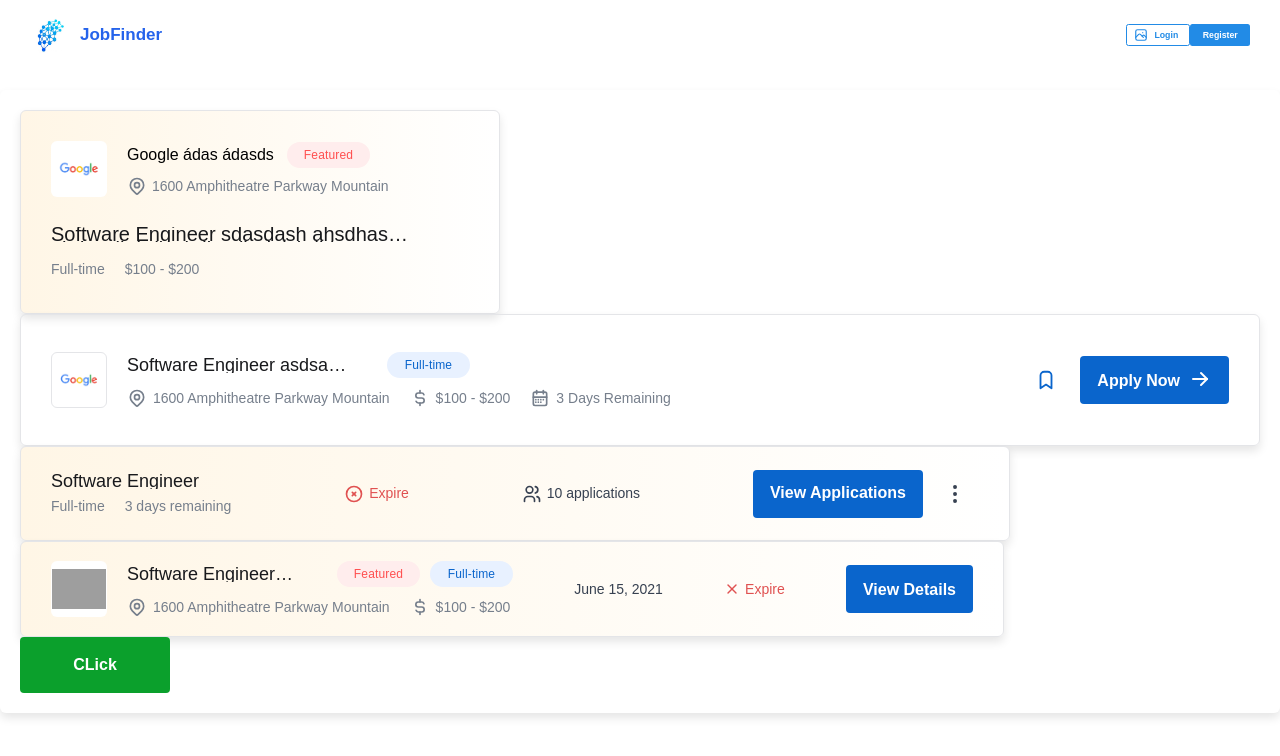
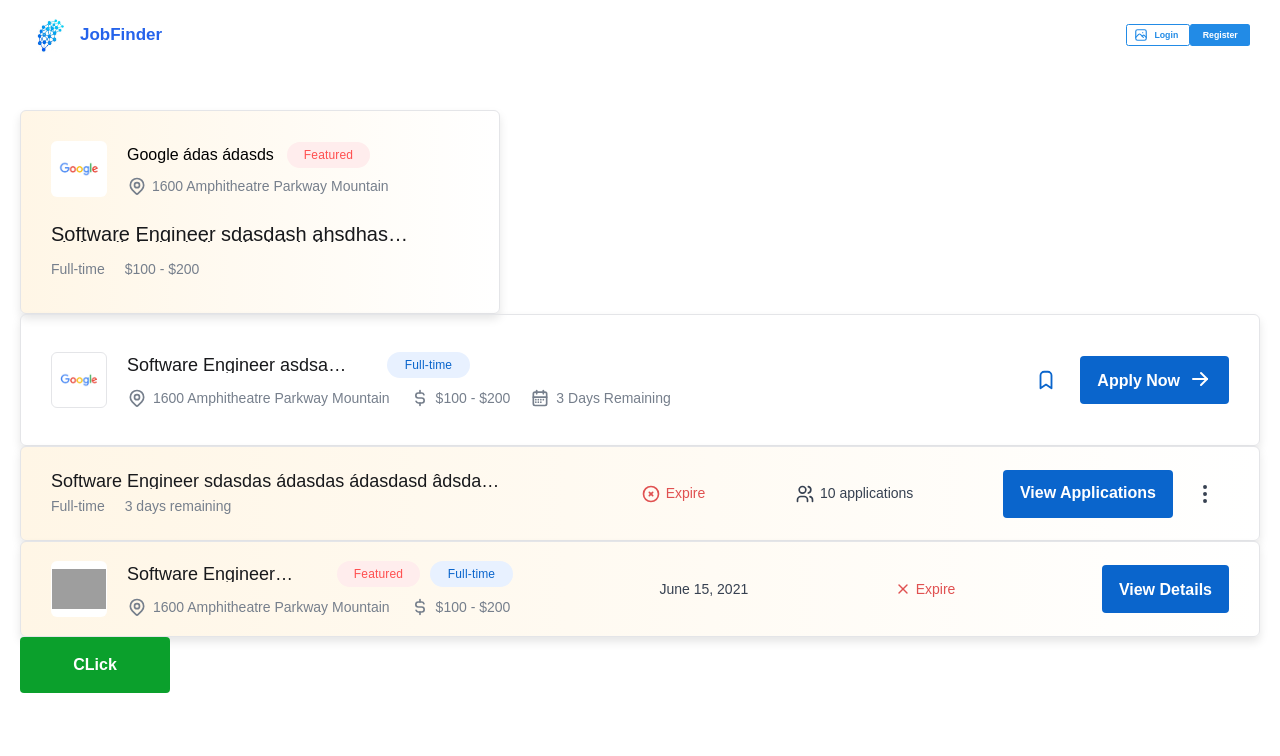
Before and after one commit to SWPGr/fe-jobfinder, a React (Create React App) app: page / in a window 1280 px wide. Shown: the top 756 px of the page. Built offline with nearby package versions, Linux system fonts and the light colour scheme; grey boxes are pictures that could not be loaded.

Commit message:
update css job item

```diff
--- a/src/components/JobItemApplied/JobItemApplied.module.scss
+++ b/src/components/JobItemApplied/JobItemApplied.module.scss
@@ -1,6 +1,5 @@
 .wrapper {
     width: 100%;
-    max-width: 98.4rem;
     max-height: 9.6rem;
     padding: 3rem;
     display: flex;
--- a/src/components/JobItemOwner/JobItemOwner.module.scss
+++ b/src/components/JobItemOwner/JobItemOwner.module.scss
@@ -1,6 +1,6 @@
 .wrapper {
     width: 100%;
-    max-width: 99rem;
+    // max-width: 99rem;
     height: 9.5rem;
     padding: 3rem;
     display: flex;
--- a/src/layouts/DefaultLayout/DefaultLayout.module.scss
+++ b/src/layouts/DefaultLayout/DefaultLayout.module.scss
@@ -14,6 +14,5 @@
     padding: 2rem;
     margin: 0 auto;
     border-radius: var(--border-radius);
-    box-shadow: var(--box-shadow);
     transition: var(--transition);
 }
--- a/src/pages/Home/Home.js
+++ b/src/pages/Home/Home.js
@@ -36,7 +36,7 @@ function Home() {
                 image={Images.google_image}
                 jobDescription={{
                     companyAddress: '1600 Amphitheatre Parkway Mountain ',
-                    jobTitle: 'Software Engineer ',
+                    jobTitle: 'Software Engineer sdasdas ádasdas ádasdasd âdsda dsadasds ',
                     workTime: 'Full-time',
                     salary: '$100 - $200',
                     remainDay: '3',
```
